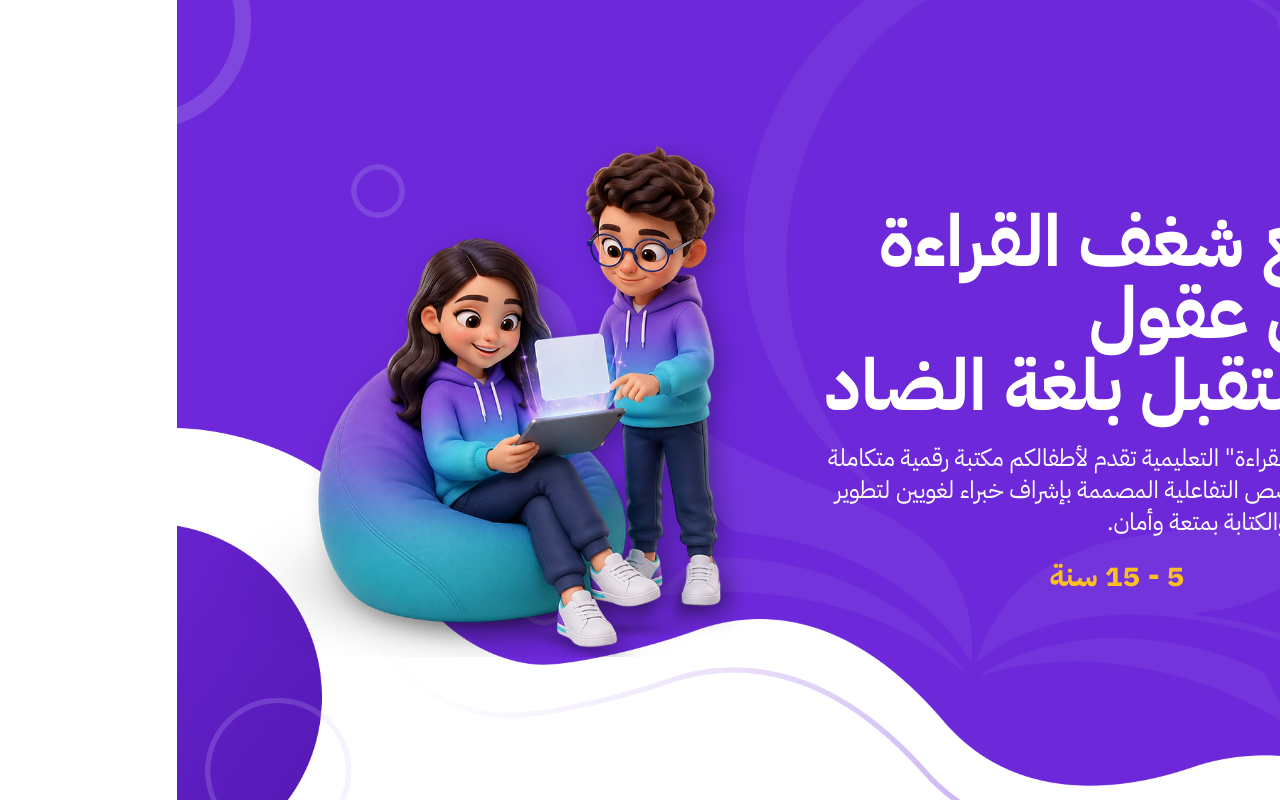
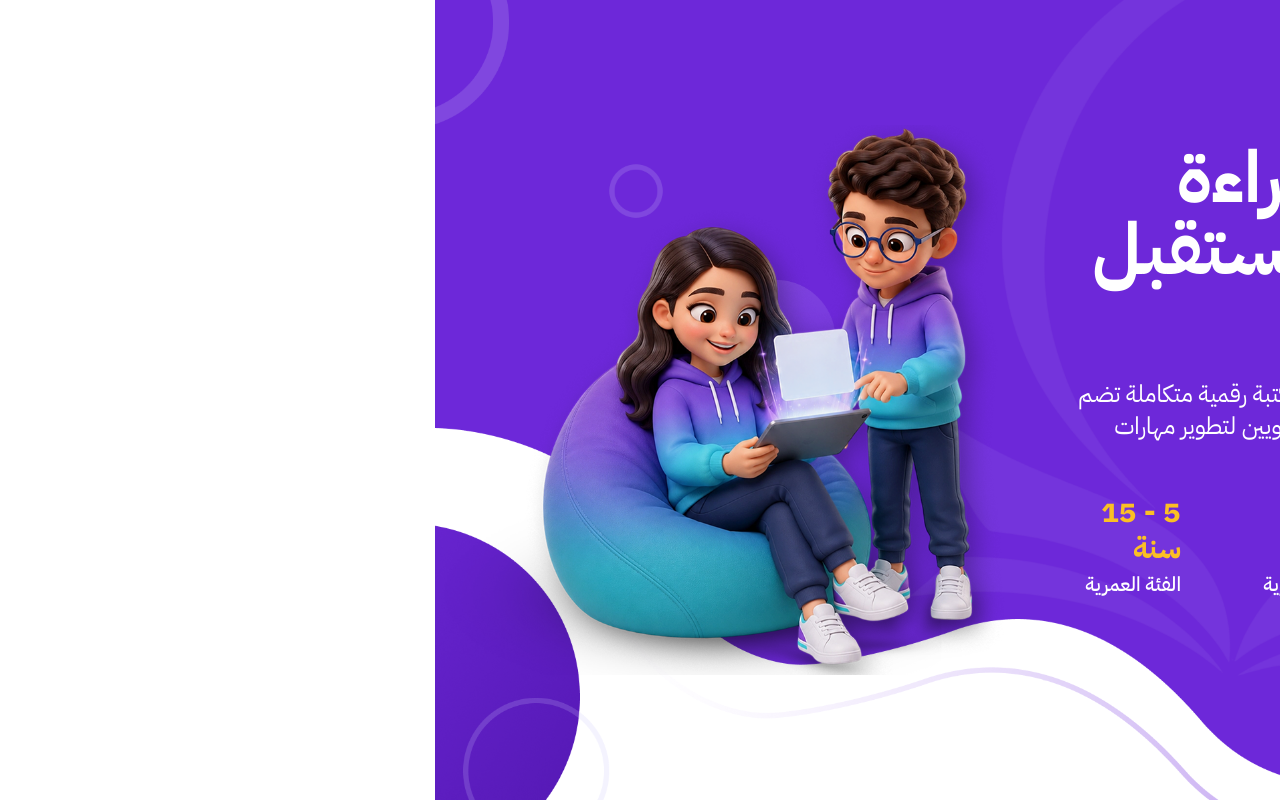
Before and after one commit to zeyad810/madarik, a Next.js app: page /site in a window 1280 px wide. Built offline with nearby package versions, Linux system fonts and the light colour scheme.

Commit message:
fix componnt name

```diff
--- a/src/app/(site)/site/page.tsx
+++ b/src/app/(site)/site/page.tsx
@@ -1,12 +1,11 @@
-import Header from "./../../../components/common/Header"
+import Hero from "@/features/site/components/Hero";
 
-const page = () => {
+const Page = () => {
   return (
-    <div>
+    <main>
+      <Hero />
+    </main>
+  );
+};
 
-      <Header />
-    </div>
-  )
-}
-
-export default page
+export default Page;
--- a/src/components/common/Header.tsx
+++ /dev/null
@@ -1,43 +0,0 @@
-import Image from "next/image";
-import background from "../../../public/iamges/Header/header_background.png";
-import side from "../../../public/iamges/Header/side_image.png";
-
-const Header = () => {
-  return (
-    <section
-      className="h-screen bg-cover bg-center bg-no-repeat flex items-center px-10"
-      style={{
-        backgroundImage: `url(${background.src})`,
-      }}
-    >
-      <div className="w-2/3 flex items-center justify-start flex-col gap-5">
-        <h1 className=" text-white text-7xl font-bold ">
-          نصنع شغف القراءة ونبني عقول المستقبل بلغة الضاد
-        </h1>
-
-        <p className="text-white font-normal text-2xl">
-          منصة "مدارك القراءة" التعليمية تقدم لأطفالكم مكتبة رقمية متكاملة تضم
-          مئات القصص التفاعلية المصممة بإشراف خبراء لغويين لتطوير مهارات القراءة
-          والكتابة بمتعة وأمان.
-        </p>
-
-        <div className="flex items-center justify-start">
-            <p className="text-third font-bold text-3xl">
-                5 - 15 سنة
-            </p>
-        </div>
-      </div>
-
-      {/* <div className="w-1/3"> */}
-        <Image
-          src={side}
-          alt=""
-          className="w-1/2 h-full object-contain"
-          priority
-        />
-      {/* </div> */}
-    </section>
-  );
-};
-
-export default Header;
--- a/src/components/ui/Button.tsx
+++ b/src/components/ui/Button.tsx
@@ -54,8 +54,8 @@ const Button = ({
         className,
       )}
     >
+      {children ?? btnText}
       {iconElement ?? (hasIcon ? <ArrowLeft aria-hidden="true" size={18} /> : null)}
-      {children ?? btnText}
     </Link>
   );
 };
--- /dev/null
+++ b/src/features/site/components/Hero.tsx
@@ -0,0 +1,79 @@
+import Image from "next/image";
+import background from "../../../../public/iamges/Header/header_background.png";
+import side from "../../../../public/iamges/Header/side_image.png"
+import Button from "@/components/ui/Button";
+
+const Hero = () => {
+  return (
+    <section
+      className=" h-screen bg-cover bg-center bg-no-repeat flex items-center justify-center"
+      style={{
+        backgroundImage: `url(${background.src})`,
+      }}
+    >
+      <div className="container flex items-center">
+        <div className="w-2/3 flex items-start justify-start flex-col gap-5">
+          <h1 className=" text-white text-7xl font-bold ">
+            نصنع شغف القراءة ونبني عقول المستقبل بلغة الضاد
+          </h1>
+
+          <p className="text-white font-normal text-2xl">
+            منصة "مدارك القراءة" التعليمية تقدم لأطفالكم مكتبة رقمية متكاملة تضم
+            مئات القصص التفاعلية المصممة بإشراف خبراء لغويين لتطوير مهارات
+            القراءة والكتابة بمتعة وأمان.
+          </p>
+
+          <div className="flex items-start justify-start gap-[72px]">
+            <div className="flex items-start justify-start flex-col gap-1">
+              <p className="text-third font-bold text-3xl">5 - 15 سنة</p>
+
+              <p className="text-white font-medium text-xl">الفئة العمرية</p>
+            </div>
+
+            <div className="flex items-start justify-start flex-col gap-1">
+              <p className="text-third font-bold text-3xl">5 - 15 سنة</p>
+
+              <p className="text-white font-medium text-xl">الفئة العمرية</p>
+            </div>
+
+            <div className="flex items-start justify-start flex-col gap-1">
+              <p className="text-third font-bold text-3xl">5 - 15 سنة</p>
+
+              <p className="text-white font-medium text-xl">الفئة العمرية</p>
+            </div>
+
+            <div className="flex items-start justify-start flex-col gap-1">
+              <p className="text-third font-bold text-3xl">5 - 15 سنة</p>
+
+              <p className="text-white font-medium text-xl">الفئة العمرية</p>
+            </div>
+          </div>
+
+          <div className="">
+            <Button
+              btnLink="/about"
+              btnText="إشترك الآن"
+              btnType="fit"
+              btnBorder=""
+              btnBackground="var(--primary-color)"
+              btnColor="var(--color-white)"
+              icon="have"
+              btnShadow="shadow-(--my-inset-shadow)"
+              // btnType=
+            />
+          </div>
+        </div>
+
+        {/* <div className="w-1/3"> */}
+        <Image
+          src={side}
+          alt=""
+          className="w-1/2 h-full object-contain"
+          priority
+        />
+      </div>
+    </section>
+  );
+};
+
+export default Hero;
```
